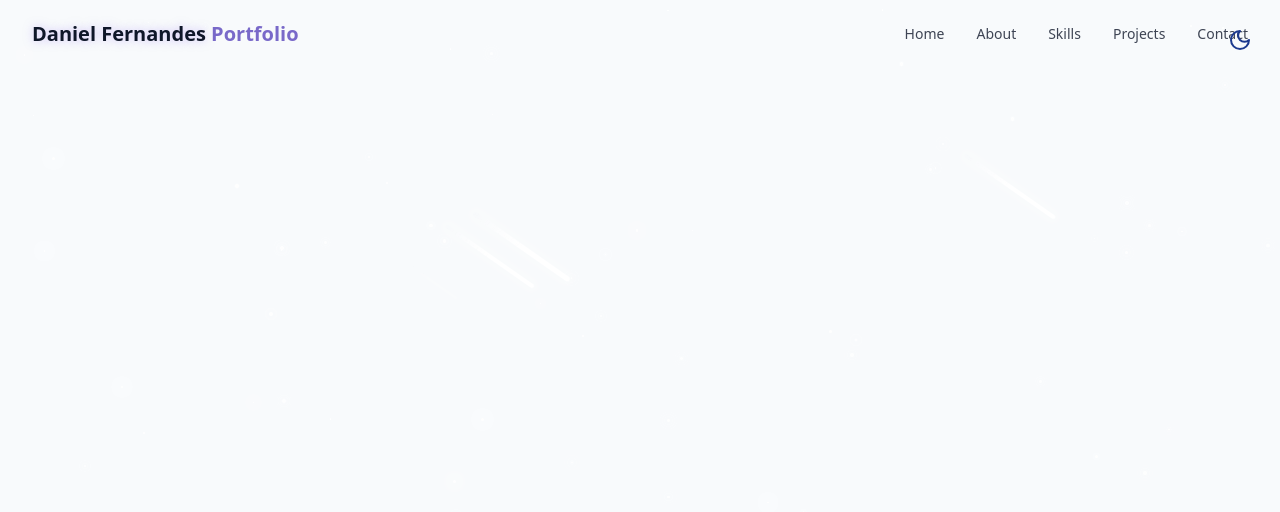
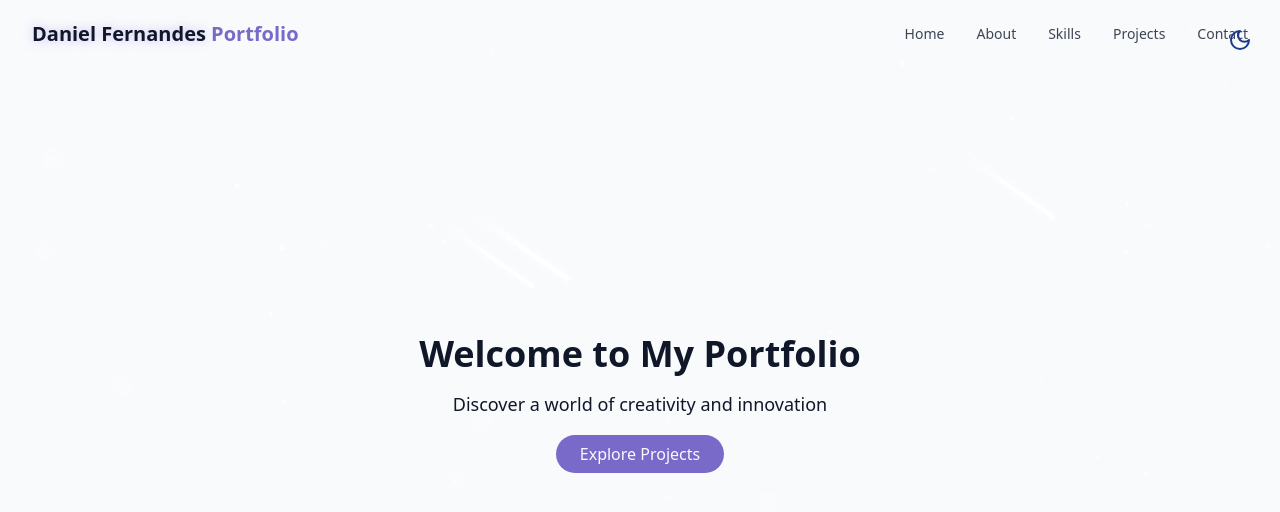
Before and after one commit to bdancost/beautiful_portfolio, a React (Vite) app: page / in a window 1280 px wide. Shown: the top 512 px of the page. Built offline with nearby package versions, Linux system fonts and the light colour scheme.

Commit message:
Adicionando component SectionHero

```diff
--- /dev/null
+++ b/src/components/HeroSection.jsx
@@ -0,0 +1,20 @@
+const HeroSection = () => {
+  return (
+    <section
+      id="home"
+      className="relative min-h-screen flex flex-col items-center justify-center px-4"
+    >
+      <div className="container max-w-4xl mx-auto text-center z-10">
+        <h1 className="text-4xl font-bold mb-4">Welcome to My Portfolio</h1>
+        <p className="text-lg mb-6">
+          Discover a world of creativity and innovation
+        </p>
+        <a href="#projects" className="cosmic-button">
+          Explore Projects
+        </a>
+      </div>
+    </section>
+  );
+};
+
+export default HeroSection;
--- a/src/pages/Home.jsx
+++ b/src/pages/Home.jsx
@@ -1,6 +1,7 @@
 import ThemeToggle from "../components/ThemeToggle";
 import StarBackground from "@/components/StarBackground";
 import Navbar from "@/components/Navbar";
+import HeroSection from "@/components/HeroSection";
 
 const Home = () => {
   return (
@@ -12,7 +13,7 @@ const Home = () => {
       {/* Navbar */}
       <Navbar />
       {/* Main Content */}
-
+      <HeroSection />
       {/* Footer */}
     </div>
   );
```
